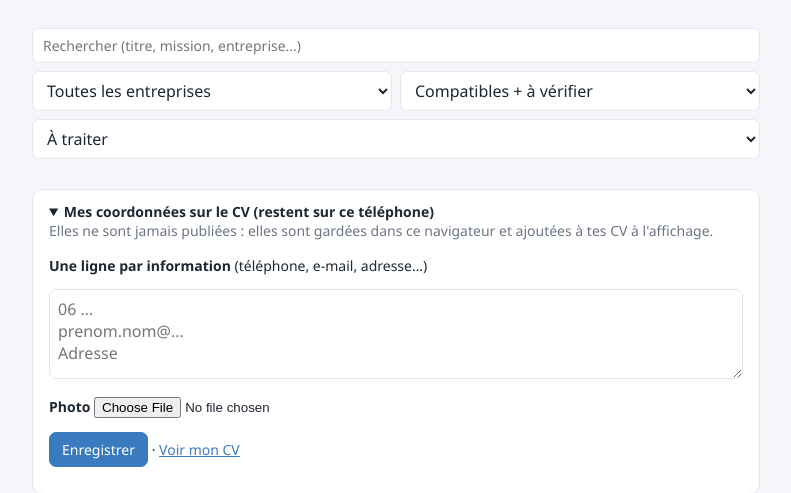
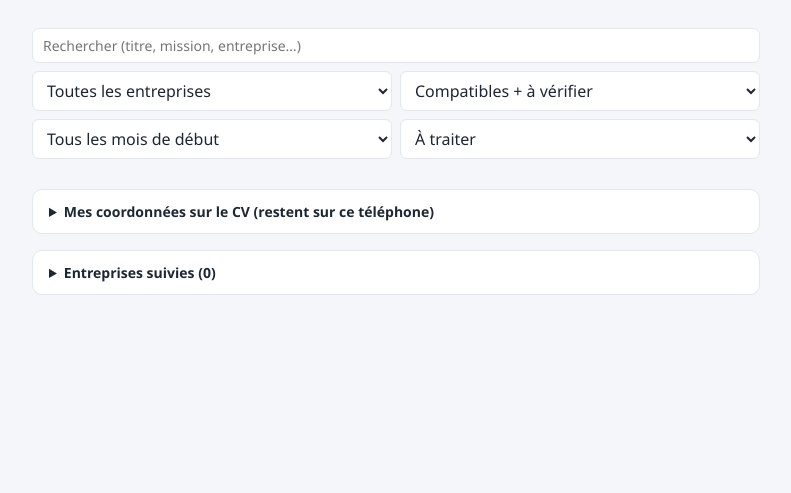
Before and after one commit to maxencelebideau-commits/recherche-stage, a Flask app: template templates/site_index.html in a window 1280 px wide. Shown: the part 56-549 px from the top of the page, without its empty margins (244-1035 px from the left). Run offline with Flask 3, Linux system fonts and the light colour scheme; the template is opened without the code that fills it, so the values that code supplies are empty.

Commit message:
Filtre par mois de début des offres
Reconnaît aussi « à partir d'avril » et « premier semestre 2027 » ;
la compatibilité est recalculée à l'affichage pour les offres déjà enregistrées.

Co-Authored-By: Claude Opus 5.5 <noreply@anthropic.com>

```diff
--- a/analyse.py
+++ b/analyse.py
@@ -103,11 +103,14 @@ def durees(t):
 def debut(t):
     """Mois de début mentionné (1-12) et année éventuelle."""
     noms = "|".join(MOIS + MOIS_EN)
-    m = re.search(r"(?:debut|demarrage|a partir d[eu]|des|start(?:ing)?(?: date)?|disponible)\s*:?\s*(?:le |en |in |of )?"
+    m = re.search(r"(?:debut|demarrage|a partir d(?:e |u |')|des|start(?:ing)?(?: date)?|disponible)\s*:?\s*(?:le |en |in |of )?"
                   r"(?:\d{1,2}(?:er)? )?(" + noms + r")\s*(20\d\d)?", t)
     if not m:
         m = re.search(r"\b(" + noms + r")\s+(2027)\b", t)
     if not m:
+        s = re.search(r"\b(premier|1er|second|deuxieme|2e|2eme)\s+semestre\s+(20\d\d)", t)
+        if s:
+            return (1 if s.group(1) in ("premier", "1er") else 7), int(s.group(2))
         return None, None
     nom = m.group(1)
     mois = (MOIS.index(nom) if nom in MOIS else MOIS_EN.index(nom)) + 1
@@ -147,7 +150,7 @@ def compatibilite(titre, texte):
             statut = "proche"
         if annee and annee < 2027 and statut in ("ok", "proche", "inconnu"):
             statut = "ko"
-    return {"statut": statut, "detail": " · ".join(notes)}
+    return {"statut": statut, "detail": " · ".join(notes), "debut_mois": mois}
 
 
 COMPAT_LABEL = {"ok": "Compatible mai–juil.", "proche": "À vérifier (durée/date proche)",
--- a/app.py
+++ b/app.py
@@ -50,6 +50,8 @@ def accueil():
     ents = {e["id"]: e for e in stockage.entreprises()}
     liste = [o for o in stockage.offres().values()
              if verifier.a_afficher(o) and o["entreprise_id"] in ents]
+    for o in liste:  # profite des règles de dates à jour, même pour les offres déjà enregistrées
+        o["compat"] = analyse.compatibilite(o["titre"], o.get("texte", ""))
     ordre = {"ok": 0, "proche": 1, "inconnu": 2, "ko": 3}
     liste.sort(key=lambda o: o["trouve_le"], reverse=True)  # plus récentes d'abord, à compatibilité égale
     liste.sort(key=lambda o: (not o["en_ligne"], ordre[o["compat"]["statut"]]))
--- a/generer_site.py
+++ b/generer_site.py
@@ -25,6 +25,8 @@ def generer():
     ents = {e["id"]: e for e in stockage.entreprises()}
     offres = [o for o in stockage.offres().values()
               if o["en_ligne"] and verifier.a_afficher(o) and o["entreprise_id"] in ents]
+    for o in offres:  # profite des règles de dates à jour, même pour les offres déjà enregistrées
+        o["compat"] = analyse.compatibilite(o["titre"], o.get("texte", ""))
     ordre = {"ok": 0, "proche": 1, "inconnu": 2, "ko": 3}
     offres.sort(key=lambda o: o["trouve_le"], reverse=True)
     offres.sort(key=lambda o: ordre[o["compat"]["statut"]])
--- a/templates/site_index.html
+++ b/templates/site_index.html
@@ -50,7 +50,8 @@
       <option value="ok">Compatibles seulement</option>
       <option value="toutes">Toutes (y compris 6 mois)</option>
     </select>
-    <select id="f-suivi" style="grid-column: 1 / -1">
+    <select id="f-mois"><option value="">Tous les mois de début</option></select>
+    <select id="f-suivi">
       <option value="a_traiter">À traiter</option>
       <option value="postule">Postulé</option>
       <option value="ignore">Ignorées</option>
@@ -102,9 +103,20 @@ const ilYa = iso => {
 };
 const estNouvelle = o => !o.initial && (Date.now() - new Date(o.trouve_le)) < 3 * 864e5;
 
+const MOIS = ['janvier', 'février', 'mars', 'avril', 'mai', 'juin', 'juillet', 'août', 'septembre', 'octobre', 'novembre', 'décembre'];
+const moisDe = o => o.compat.debut_mois ? String(o.compat.debut_mois) : 'np';
+(() => {  // propose seulement les mois présents, avec le nombre d'offres
+  const n = {};
+  OFFRES.forEach(o => { n[moisDe(o)] = (n[moisDe(o)] || 0) + 1; });
+  const cles = Object.keys(n).filter(k => k !== 'np').sort((a, b) => a - b);
+  if (n.np) cles.push('np');
+  $('f-mois').insertAdjacentHTML('beforeend', cles.map(k =>
+    `<option value="${k}">Début : ${k === 'np' ? 'non précisé' : MOIS[k - 1]} (${n[k]})</option>`).join(''));
+})();
+
 function filtrer() {
-  const t = $('f-texte').value.toLowerCase(), e = $('f-entreprise').value, c = $('f-compat').value, s = $('f-suivi').value;
-  return OFFRES.filter(o => (!e || o.entreprise_id === e) && (!s || suiviDe(o) === s) &&
+  const t = $('f-texte').value.toLowerCase(), e = $('f-entreprise').value, c = $('f-compat').value, s = $('f-suivi').value, mo = $('f-mois').value;
+  return OFFRES.filter(o => (!e || o.entreprise_id === e) && (!mo || moisDe(o) === mo) && (!s || suiviDe(o) === s) &&
     (c === 'toutes' || (c === 'ok' ? o.compat.statut === 'ok' : o.compat.statut !== 'ko')) &&
     (!t || (o.titre + ' ' + o.entreprise + ' ' + o.but + ' ' + o.missions.join(' ')).toLowerCase().includes(t)));
 }
@@ -160,7 +172,7 @@ $('liste').addEventListener('change', e => {
   ecrire('suivi', suivi);
   stats(); afficher();
 });
-['f-texte', 'f-entreprise', 'f-compat', 'f-suivi'].forEach(i => $(i).addEventListener('input', afficher));
+['f-texte', 'f-entreprise', 'f-compat', 'f-mois', 'f-suivi'].forEach(i => $(i).addEventListener('input', afficher));
 
 // Coordonnées : saisies une fois, gardées dans ce navigateur.
 const moi = lire('cv_coordonnees', {lignes: [], photo: null});
```
Also changed, not shown: templates/accueil.html (+15 -3 lines).
